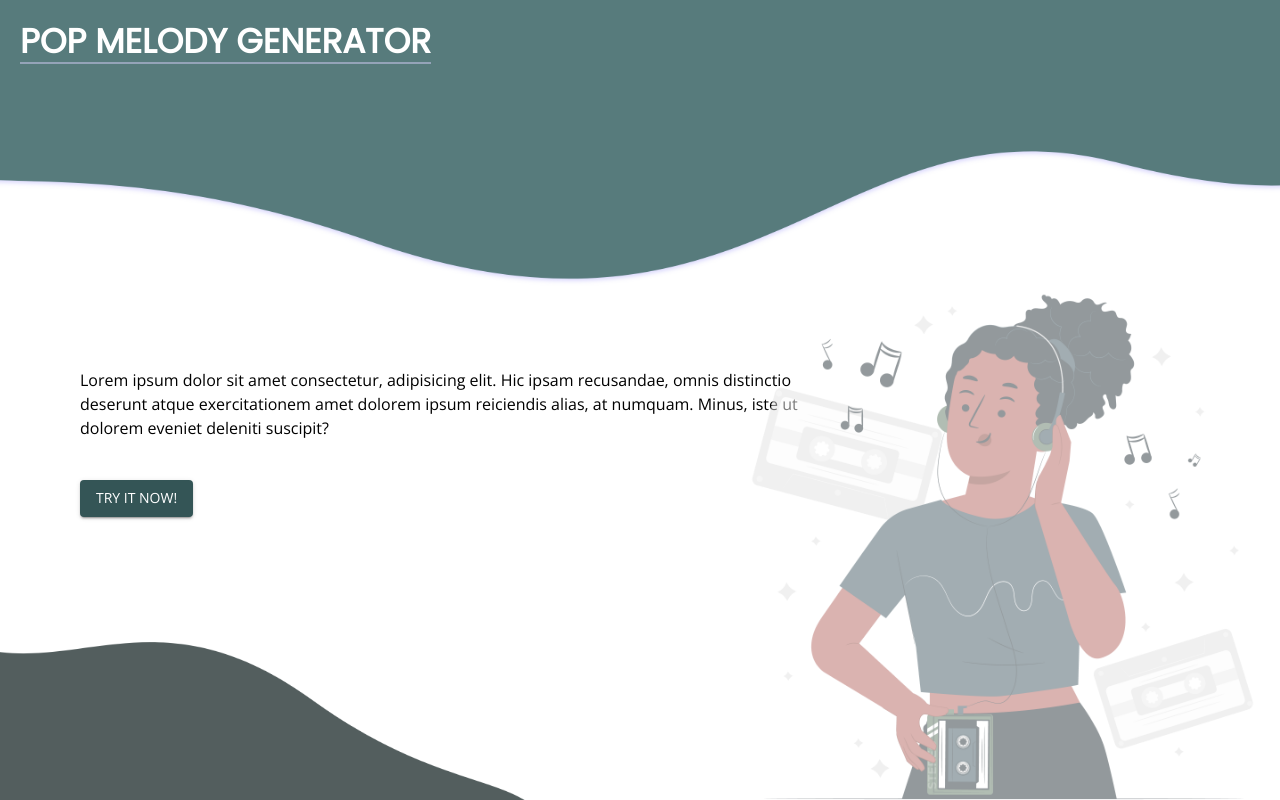
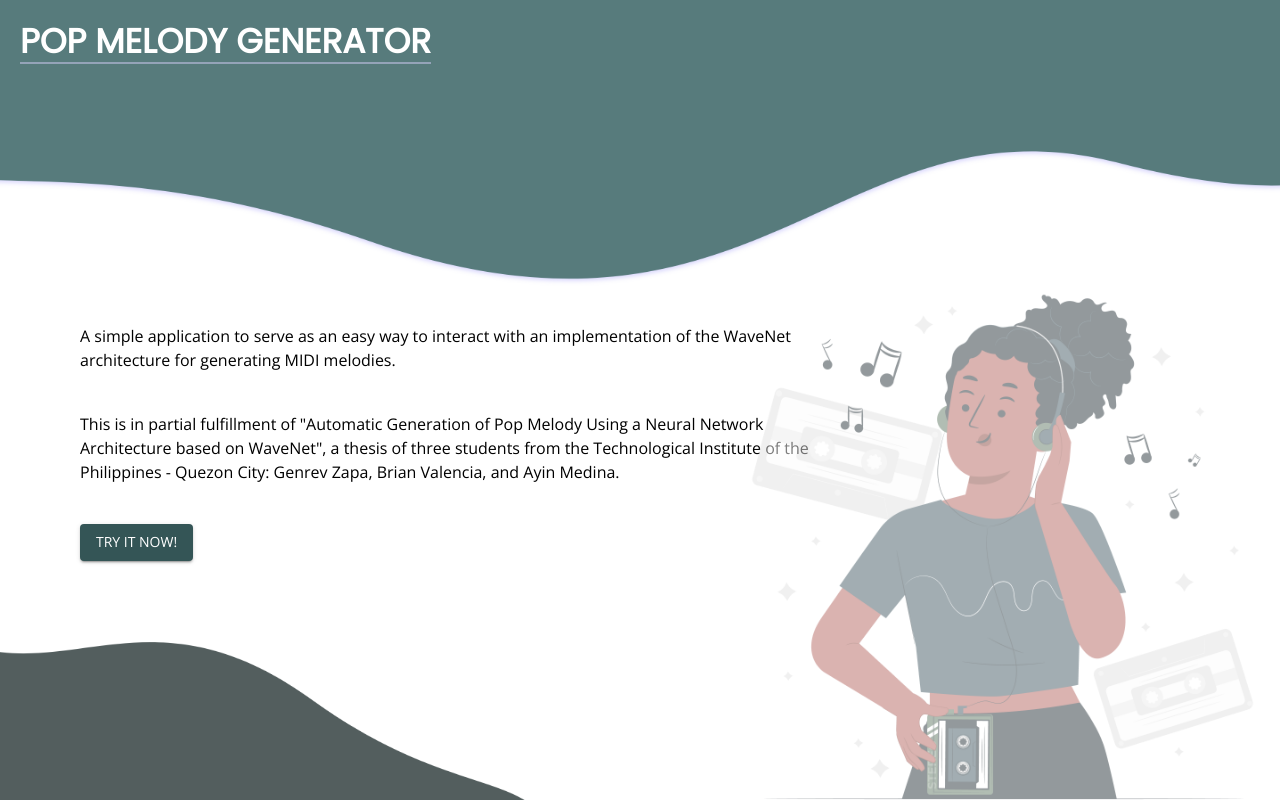
Before and after one commit to brimalval/wavenet-flask-react, a React (Create React App) app in the folder frontend/: page / in a window 1280 px wide. Built offline with nearby package versions, Linux system fonts and the light colour scheme.

Commit message:
Style footer and dashboard to improve spacing

```diff
--- a/frontend/src/components/Footer.tsx
+++ b/frontend/src/components/Footer.tsx
@@ -2,17 +2,15 @@ import { Article, GitHub, MusicNote } from "@mui/icons-material";
 import {
   Box,
   Grid,
-  List,
   ListItem,
   ListItemIcon,
   ListItemText,
   Typography,
 } from "@mui/material";
-import { Link } from "react-router-dom";
 
 const Footer = () => {
   return (
-    <footer className="bg-primary text-white p-7">
+    <footer className="bg-primary text-white p-7 mt-10">
       <Box>
         <Grid container>
           <Grid item xs={12} sm={7}>
--- a/frontend/src/pages/Dashboard.tsx
+++ b/frontend/src/pages/Dashboard.tsx
@@ -118,7 +118,7 @@ function Dashboard() {
 
   return (
     <>
-      <div className="w-full p-6 flex flex-col">
+      <div className="w-full p-6 flex flex-col space-y-4">
         <form onSubmit={handleSubmit}>
           <Grid container rowSpacing={2}>
             <Grid item xs={12} sm={6} md={3} className="sm:pr-3">
@@ -274,7 +274,7 @@ function Dashboard() {
               </DashboardCard>
             </Grid>
 
-            <Grid item xs={1}>
+            <Grid item xs={1} className="flex justify-center">
               <LoadingButton
                 loading={isSubmitting}
                 loadingPosition="start"
--- a/frontend/src/pages/Home.tsx
+++ b/frontend/src/pages/Home.tsx
@@ -10,11 +10,16 @@ function Home() {
         sm={8}
         className="flex flex-col items-start justify-center sm:pl-20 p-10 space-y-10 z-1"
       >
-        <Typography>
-          Lorem ipsum dolor sit amet consectetur, adipisicing elit. Hic ipsam
-          recusandae, omnis distinctio deserunt atque exercitationem amet
-          dolorem ipsum reiciendis alias, at numquam. Minus, iste ut dolorem
-          eveniet deleniti suscipit?
+        <Typography variant="body1">
+          A simple application to serve as an easy way to interact with an
+          implementation of the WaveNet architecture for generating MIDI
+          melodies.
+        </Typography>
+        <Typography variant="body1">
+          This is in partial fulfillment of "Automatic Generation of Pop Melody
+          Using a Neural Network Architecture based on WaveNet", a thesis of
+          three students from the Technological Institute of the Philippines -
+          Quezon City: Genrev Zapa, Brian Valencia, and Ayin Medina.
         </Typography>
         <Link to="/dashboard">
           <Button
```
